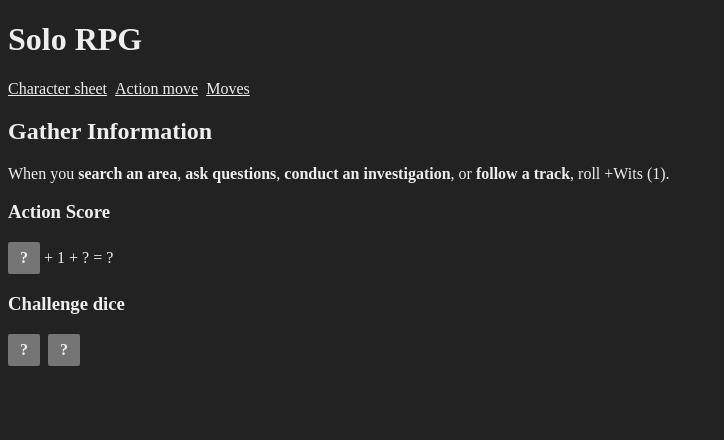
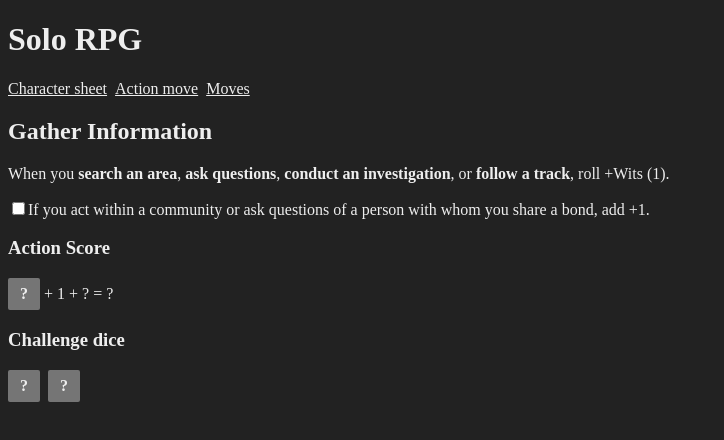
Before and after one commit to merly267/solo-rpg, a Vue app: page /#/moves/gather-information in a window 1280 px wide. Shown: the top 440 px of the page, without its empty margins (0-724 px from the left). Built offline with nearby package versions, Linux system fonts and the light colour scheme.

Commit message:
Pass moveadds as props

```diff
--- a/src/components/ActionMove.vue
+++ b/src/components/ActionMove.vue
@@ -7,17 +7,20 @@
   },
   stat: {
     type: Number
+  },
+  adds: {
+    type: Number
   }
 })
 </script>
 <template>
-  <h2>{{ props.title }}</h2>
+  <h2>{{ title }}</h2>
   <slot></slot>
   <h3>Action Score</h3>
   <ActionDie />
   + <span v-if="stat">{{ stat }}</span>
   <span v-else>?</span>
-  + <span v-if="moveAdds > 0">{{ moveAdds }}</span>
+  + <span v-if="adds > 0">{{ adds }}</span>
   <span v-else>?</span>
   =
   <span v-if="actionScore"
--- a/src/views/moves/GatherInformation.vue
+++ b/src/views/moves/GatherInformation.vue
@@ -1,14 +1,22 @@
 <script setup>
+import { computed, ref } from 'vue'
 import { stats as statsList } from '@/composables/useCharacterStats.js'
 import ActionMove from '@/components/ActionMove.vue'
 
 const title = 'Gather Information'
 
 const selectedStat = statsList.value.find((stat) => stat.name === 'Wits')
+const bondAadds = ref(false)
+const moveAdds = computed(() => {
+  if (bondAadds.value) {
+    return 1
+  }
+  return 0
+})
 </script>
 
 <template>
-  <ActionMove :title="title" :stat="selectedStat.score">
+  <ActionMove :title="title" :stat="selectedStat.score" :adds="moveAdds">
     <p>
       When you <strong>search an area</strong>, <strong>ask questions</strong>,
       <strong>conduct an investigation</strong>, or <strong>follow a track</strong>, roll +{{
@@ -16,5 +24,10 @@
       }}
       ({{ selectedStat.score }}).
     </p>
+    <input type="checkbox" id="bondAadds" name="adds" v-model="bondAadds" />
+    <label for="bondAadds"
+      >If you act within a community or ask questions of a person with whom you share a bond, add
+      +1.</label
+    >
   </ActionMove>
 </template>
```
